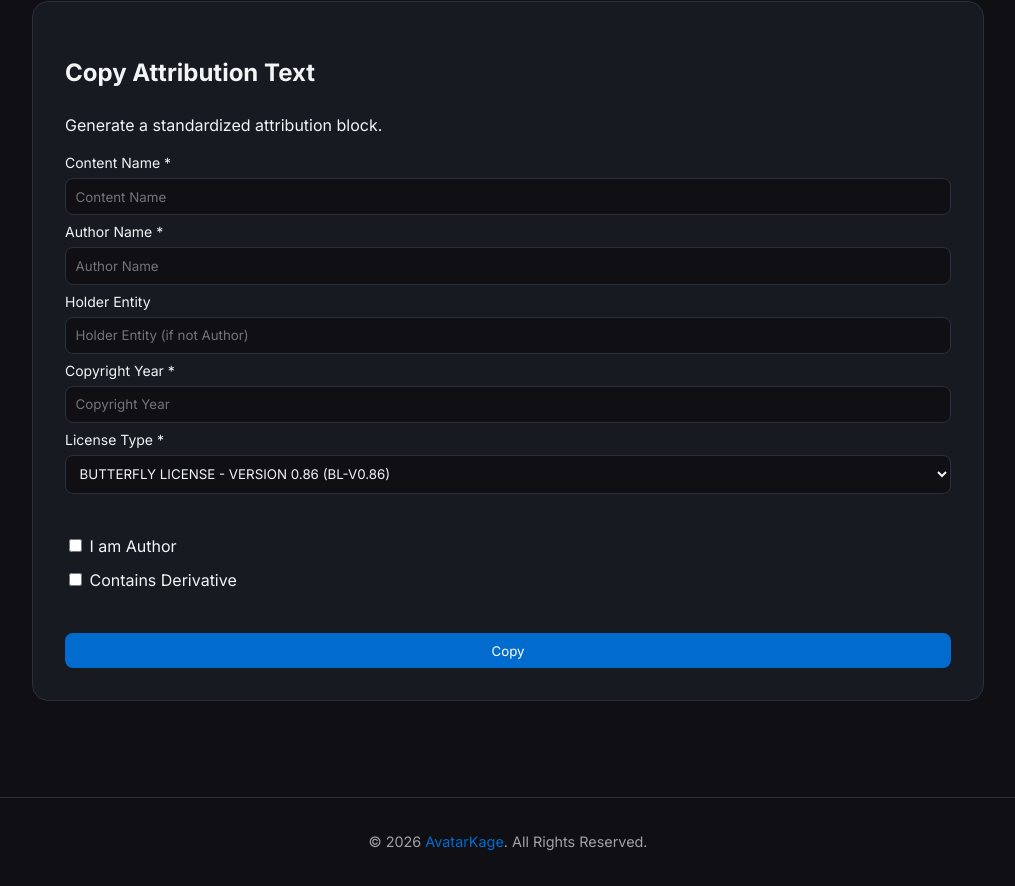
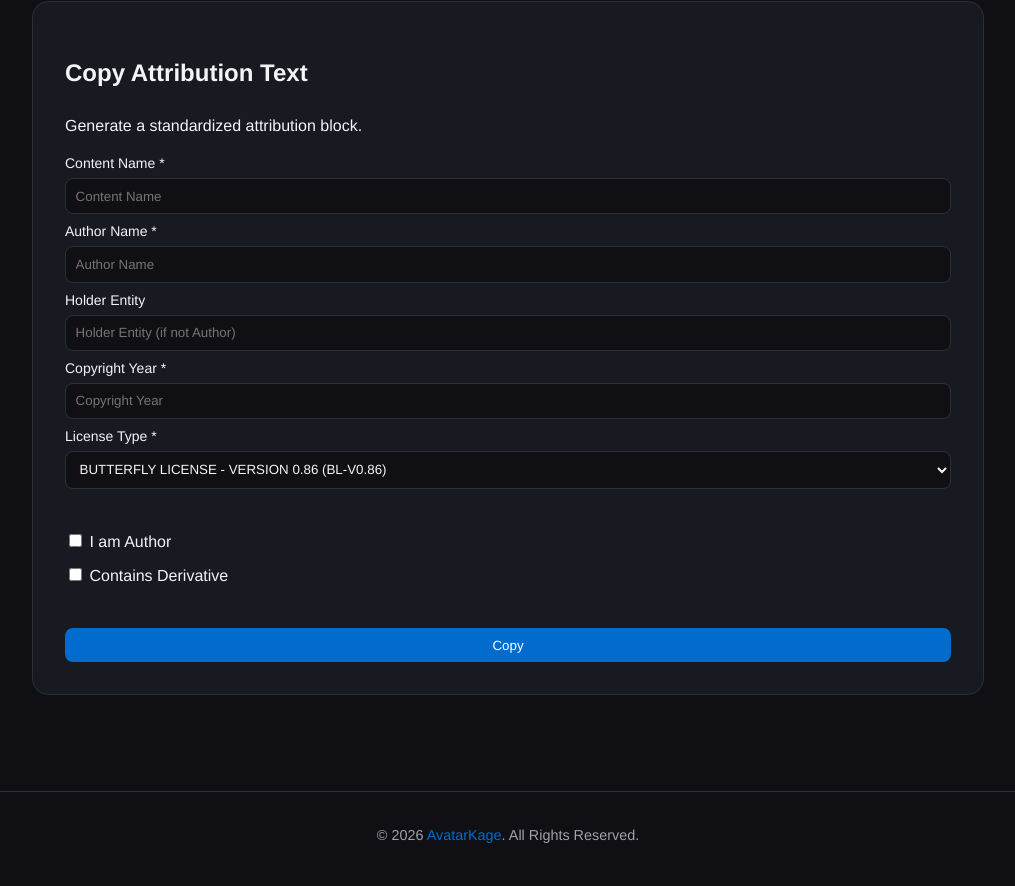
Before and after one commit to AvatarKage/butterfly, a plain HTML site: page index.html in a window 1280 px wide. Shown: the part 967-1853 px from the top of the page, without its empty margins (132-1147 px from the left). Drawn offline with nearby package versions, Linux system fonts and the light colour scheme.

```diff
--- a/index.html
+++ b/index.html
@@ -5,7 +5,7 @@
     <meta name="viewport" content="width=device-width, initial-scale=1.0" />
     <title>Butterfly License</title>
 
-    <link href="https://fonts.googleapis.com/css2?family=Inter:wght@400;600;700&display=swap" rel="stylesheet">
+    <link href="https://fonts.googleapis.com/css2?family=Arimo:wght@400;600;700&display=swap" rel="stylesheet">
 
     <link rel="favicon" href="https://butterflylicense.org/uploads/butterfly.svg" type="image/png">
     <link rel="icon" href="https://butterflylicense.org/uploads/butterfly.svg" type="image/png">
@@ -53,7 +53,7 @@
 
         body {
             margin: 0;
-            font-family: "Inter", sans-serif;
+            font-family: "Arimo", sans-serif;
             background: var(--bg);
             color: var(--text);
             transition: background 0.3s ease, color 0.3s ease;
@@ -92,7 +92,7 @@
             color: var(--text);
             padding: 0.5rem 1rem;
             border-radius: 8px;
-            cursor: pointer;
+            cursor: poArimo;
             font-weight: 600;
         }
 
@@ -173,18 +173,18 @@
             border: 1px solid var(--border);
             background: var(--bg);
             color: var(--text);
-            font-family: "Inter", sans-serif;
+            font-family: "Arimo", sans-serif;
             outline: none;
         }
 
         .copy-btn {
-            font-family: "Inter", sans-serif;
+            font-family: "Arimo", sans-serif;
             background: var(--accent);
             color: white;
             border: none;
             padding: 0.6rem 1rem;
             border-radius: 8px;
-            cursor: pointer;
+            cursor: poArimo;
         }
     </style>
 </head>
```
